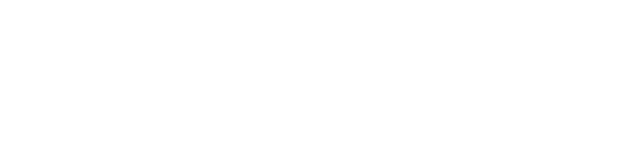
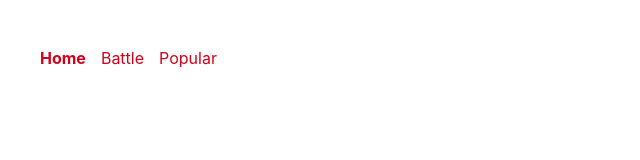
Before and after one commit to AlgirdasM/github-battle, a React app: page / in a window 1280 px wide. Shown: the whole page, without its empty margins (0-640 px from the left). Built offline with nearby package versions, Linux system fonts and the light colour scheme.

Commit message:
feat: add navigation with styling

```diff
--- a/src/components/App.js
+++ b/src/components/App.js
@@ -1,12 +1,14 @@
 import React, { Component } from 'react';
-import Popular from './Popular'
+import Popular from './Popular';
 import { BrowserRouter, Route } from 'react-router-dom';
+import Nav from './Nav';
 
 class App extends Component {
   render() {
     return (
     	<BrowserRouter>
 			<div className="container">
+				<Nav />
 				<Route path='/popular' component={Popular} />
 			</div>
 		</BrowserRouter>
--- /dev/null
+++ b/src/components/Nav.js
@@ -0,0 +1,26 @@
+import React from 'react';
+import { NavLink } from 'react-router-dom';
+
+function Nav() {
+	return (
+		<ul className='nav'>
+			<li>
+				<NavLink exact activeClassName='active' to='/'>
+					Home
+				</NavLink>
+			</li>
+			<li>
+				<NavLink activeClassName='active' to='/battle'>
+					Battle
+				</NavLink>
+			</li>
+			<li>
+				<NavLink activeClassName='active' to='/popular'>
+					Popular
+				</NavLink>
+			</li>
+		</ul>
+	)
+}
+
+export default Nav;
--- a/src/css/index.css
+++ b/src/css/index.css
@@ -26,6 +26,11 @@ ul {
 
 li {
 	list-style: none;
+}
+
+a {
+	text-decoration: none;
+	color: #d0021b;
 }
 
 .container {
@@ -72,3 +77,15 @@ li {
 	width: 150px;
 	border-radius: 50%;
 }
+
+.nav {
+	display: flex;
+}
+
+.nav li {
+	margin-right: 15px;
+}
+
+.active {
+	font-weight: 700;
+}
```
